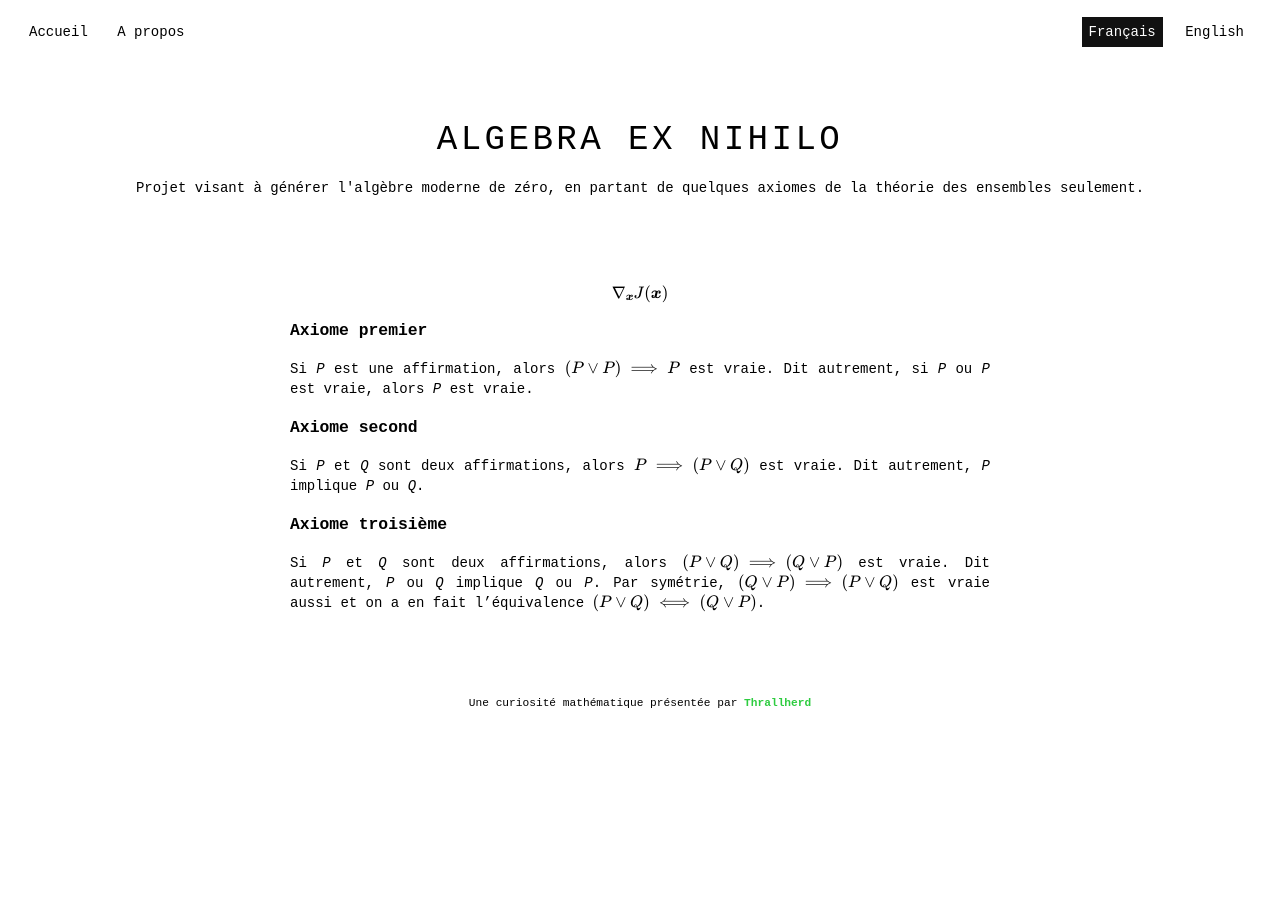
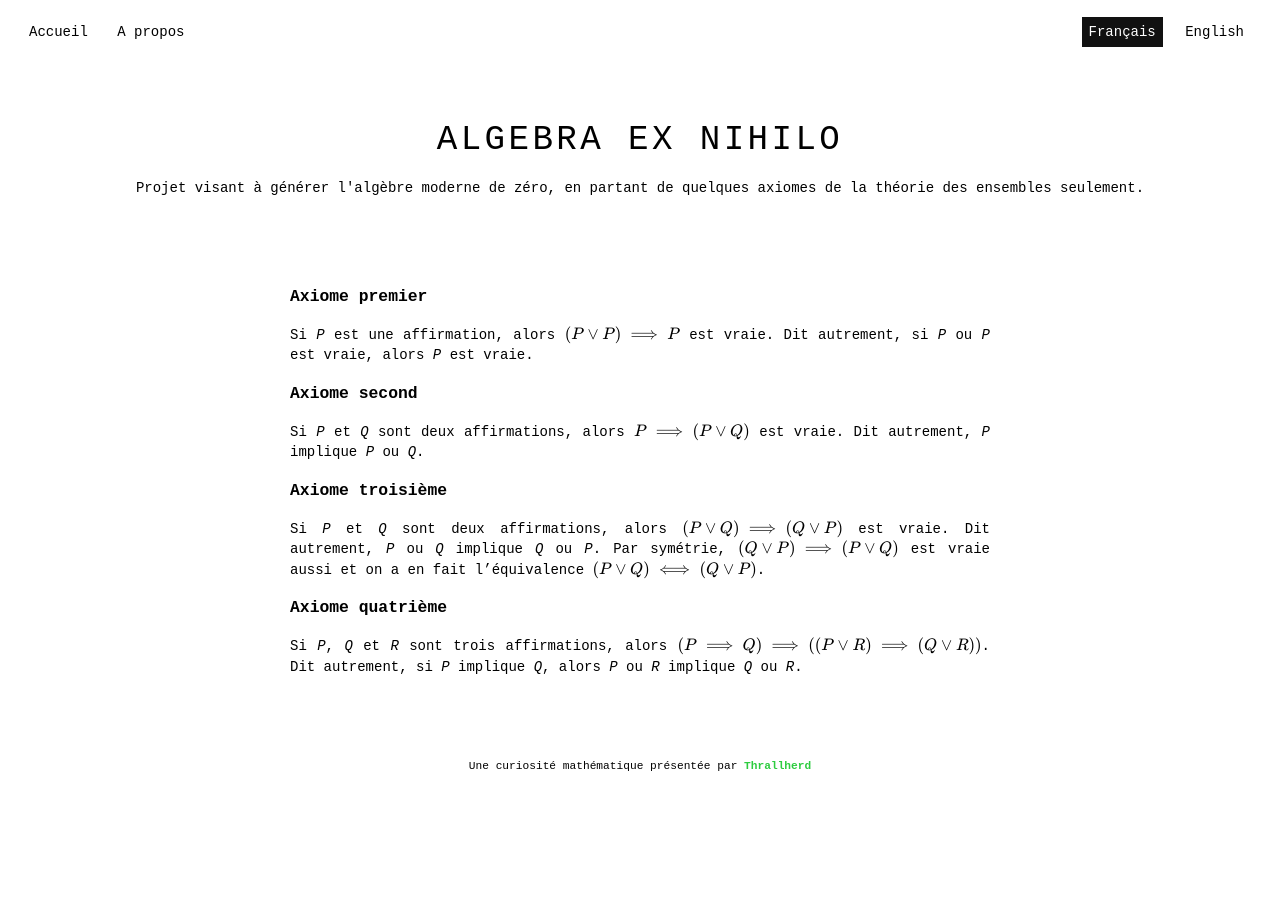
Before and after one commit to Thrallherd/AlgebraExNihilo, a Jekyll site: the page built from logic_axm.md, in a window 1280 px wide. Built offline with Jekyll 4.4.1, drawn with Linux system fonts in a browser that asks for light colours; formulas are drawn with MathJax 3.

Commit message:
Update logic_axm.md

```diff
--- a/logic_axm.md
+++ b/logic_axm.md
@@ -7,8 +7,6 @@ handle: /basic_axm
 
 <script src="https://cdn.mathjax.org/mathjax/latest/MathJax.js?config=TeX-AMS-MML_HTMLorMML" type="text/javascript"></script>
 
-$$ \nabla_\boldsymbol{x} J(\boldsymbol{x}) $$
-
 ### Axiome premier
 Si _P_ est une affirmation, alors $$(P \lor P) \implies P$$ est vraie. Dit autrement, si _P_ ou _P_ est vraie, alors _P_ est vraie.
 
@@ -17,3 +15,6 @@ Si _P_ et _Q_ sont deux affirmations, alors $$P \implies (P \lor Q)$$ est vraie.
 
 ### Axiome troisième
 Si _P_ et _Q_ sont deux affirmations, alors $$(P \lor Q) \implies (Q \lor P)$$ est vraie. Dit autrement, _P_ ou _Q_ implique _Q_ ou _P_. Par symétrie, $$(Q \lor P) \implies (P \lor Q)$$ est vraie aussi et on a en fait l'équivalence $$(P \lor Q) \iff (Q \lor P)$$.
+
+### Axiome quatrième
+Si _P_, _Q_ et _R_ sont trois affirmations, alors $$(P \implies Q) \implies ((P \lor R) \implies (Q \lor R))$$. Dit autrement, si _P_ implique _Q_, alors _P_ ou _R_ implique _Q_ ou _R_.
```
